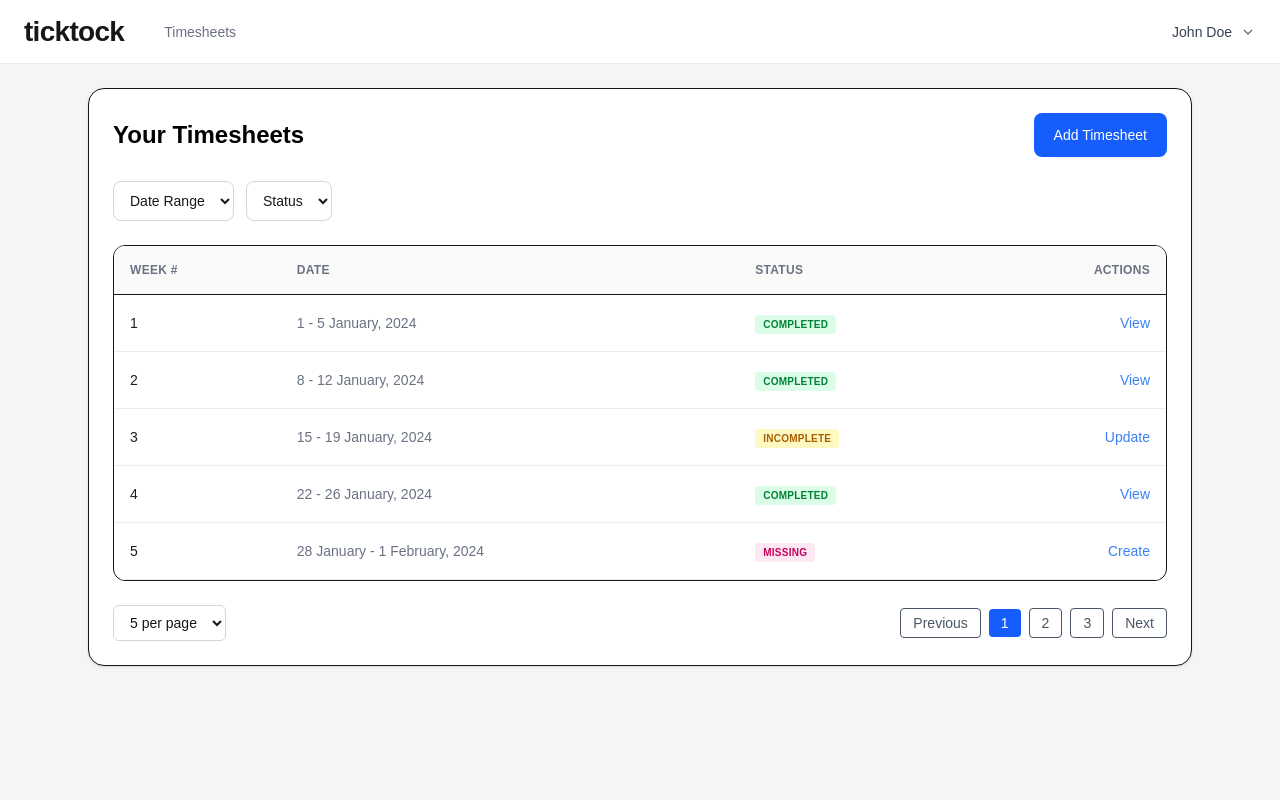
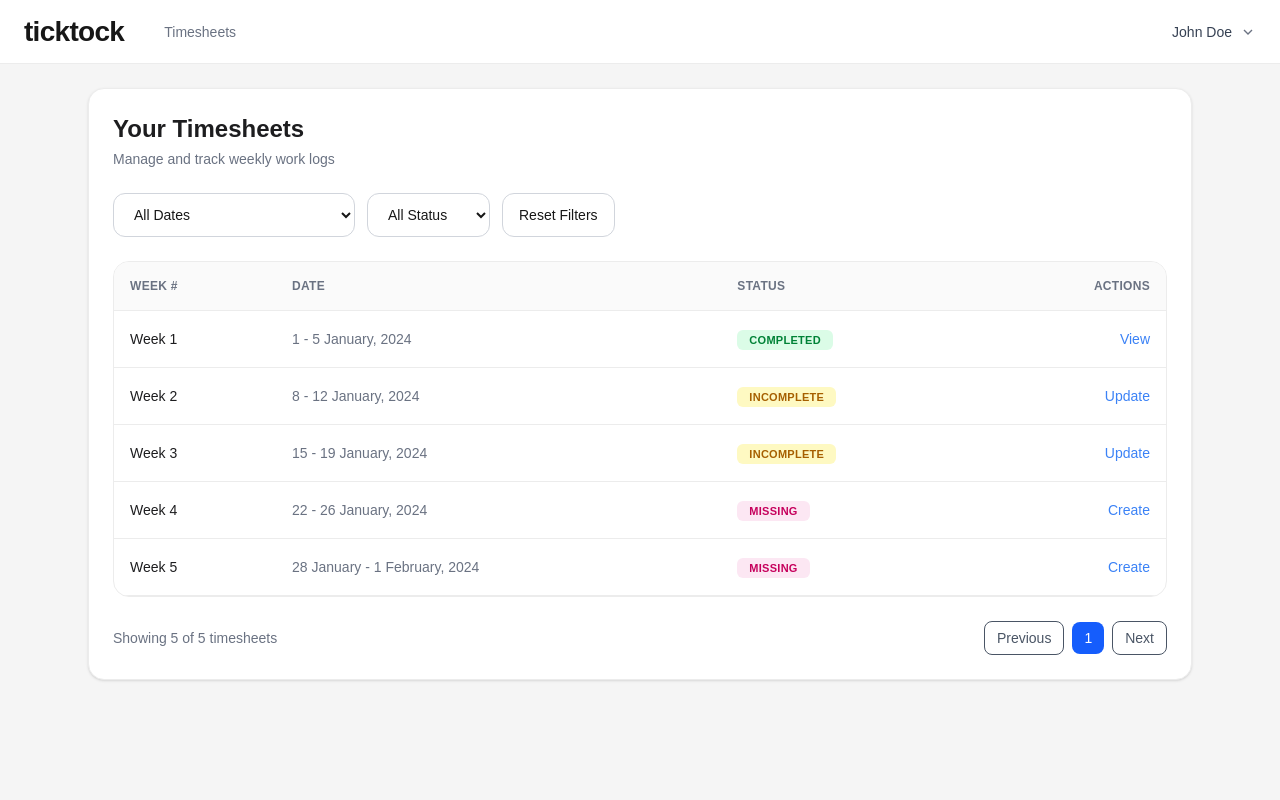
Before and after one commit to omprakash-patel/tentwenty-timesheet-app, a Next.js app: page /dashboard in a window 1280 px wide. Shown: the top 800 px of the page. Built offline with nearby package versions, Linux system fonts and the light colour scheme.

Commit message:
deployment1

```diff
--- a/src/components/table/TimesheetTable.tsx
+++ b/src/components/table/TimesheetTable.tsx
@@ -1,11 +1,11 @@
 "use client";
+
 import { getTimesheets } from "@/services/timesheet.service";
 import { Timesheet } from "@/types/timesheet";
 import Link from "next/link";
-import { useEffect, useState } from "react";
+import { useEffect, useMemo, useState } from "react";
 
 export default function TimesheetTable() {
-  const [open, setOpen] = useState(false);
   const [timesheets, setTimesheets] =
     useState<Timesheet[]>([]);
 
@@ -14,6 +14,15 @@ const [loading, setLoading] =
 
   const [error, setError] =
     useState("");
+
+  // FILTER STATES
+  const [statusFilter, setStatusFilter] =
+    useState("");
+
+  const [dateFilter, setDateFilter] =
+    useState("");
+
+  // FETCH DATA
   useEffect(() => {
     const fetchTimesheets =
       async () => {
@@ -26,7 +35,7 @@ useEffect(() => {
           setTimesheets(
             response.data
           );
-      } catch (error) {
+        } catch (err) {
           setError(
             "Failed to load timesheets"
           );
@@ -37,8 +46,56 @@ useEffect(() => {
 
     fetchTimesheets();
   }, []);
-  const getStatusStyle = (status: string) => {
-    switch (status.toLowerCase()) {
+
+  // FILTERED DATA
+  const filteredTimesheets =
+    useMemo(() => {
+      return timesheets.filter(
+        (item) => {
+          const statusMatch =
+            statusFilter === ""
+              ? true
+              : item.status ===
+                statusFilter;
+
+          const dateMatch =
+            dateFilter === ""
+              ? true
+              : item.dateRange ===
+                dateFilter;
+
+          return (
+            statusMatch &&
+            dateMatch
+          );
+        }
+      );
+    }, [
+      timesheets,
+      statusFilter,
+      dateFilter,
+    ]);
+
+  // UNIQUE DATES
+  const uniqueDates =
+    useMemo(() => {
+      return [
+        ...new Set(
+          timesheets.map(
+            (item) =>
+              item.dateRange
+          )
+        ),
+      ];
+    }, [timesheets]);
+
+  // STATUS STYLE
+  const getStatusStyle = (
+    status: string
+  ) => {
+    switch (
+      status.toLowerCase()
+    ) {
       case "completed":
         return "bg-green-100 text-green-700";
 
@@ -52,59 +109,126 @@ useEffect(() => {
         return "bg-gray-100 text-gray-700";
     }
   };
+
+  // LOADER
   if (loading) {
     return (
-    <div className="flex min-h-screen items-center justify-center">
-      <div className="h-10 w-10 animate-spin rounded-full border-4 border-blue-500 border-t-transparent" />
+      <div className="flex min-h-screen items-center justify-center bg-[#f5f5f5]">
+        <div className="h-12 w-12 animate-spin rounded-full border-4 border-blue-500 border-t-transparent" />
       </div>
     );
   }
+
+  // ERROR
   if (error) {
     return (
-    <div className="flex min-h-screen items-center justify-center">
-      <p className="text-red-500">
+      <div className="flex min-h-screen items-center justify-center bg-[#f5f5f5]">
+        <div className="rounded-xl bg-white px-8 py-6 shadow">
+          <p className="text-sm text-red-500">
             {error}
           </p>
         </div>
+      </div>
     );
   }
+
   return (
     <div className="min-h-screen bg-[#f5f5f5]">
-
       {/* CONTENT */}
       <div className="mx-auto max-w-6xl p-6">
-        {/* CARD */}
-        <div className="rounded-2xl border bg-white p-6 shadow-sm">
+        <div className="rounded-2xl border border-[#ececec] bg-white p-6 shadow-sm">
           {/* HEADER */}
           <div className="mb-6 flex flex-col items-start justify-between gap-4 md:flex-row md:items-center">
-            <h2 className="text-2xl font-bold text-black">
+            <div>
+              <h2 className="text-2xl font-bold text-[#1d1d1f]">
                 Your Timesheets
               </h2>
 
-            <button
-              onClick={() => setOpen(true)}
-              className="rounded-lg bg-blue-600 px-5 py-3 text-sm font-medium text-white transition hover:bg-blue-700"
-            >
-              Add Timesheet
-            </button>
+              <p className="mt-1 text-sm text-gray-500">
+                Manage and track
+                weekly work logs
+              </p>
+            </div>
+
           </div>
 
           {/* FILTERS */}
           <div className="mb-6 flex flex-col gap-3 md:flex-row">
-            <select className="h-10 rounded-lg border border-gray-300 px-3 text-sm outline-none">
-              <option>Date Range</option>
+            {/* DATE FILTER */}
+            <select
+              value={dateFilter}
+              onChange={(e) =>
+                setDateFilter(
+                  e.target.value
+                )
+              }
+              className="h-11 rounded-xl border border-gray-300 bg-white px-4 text-sm outline-none transition focus:border-blue-500"
+            >
+              <option value="">
+                All Dates
+              </option>
+
+              {uniqueDates.map(
+                (date) => (
+                  <option
+                    key={date}
+                    value={date}
+                  >
+                    {date}
+                  </option>
+                )
+              )}
             </select>
 
-            <select className="h-10 rounded-lg border border-gray-300 px-3 text-sm outline-none">
-              <option>Status</option>
+            {/* STATUS FILTER */}
+            <select
+              value={
+                statusFilter
+              }
+              onChange={(e) =>
+                setStatusFilter(
+                  e.target.value
+                )
+              }
+              className="h-11 rounded-xl border border-gray-300 bg-white px-4 text-sm outline-none transition focus:border-blue-500"
+            >
+              <option value="">
+                All Status
+              </option>
+
+              <option value="Completed">
+                Completed
+              </option>
+
+              <option value="Incomplete">
+                Incomplete
+              </option>
+
+              <option value="Missing">
+                Missing
+              </option>
             </select>
+
+            {/* RESET */}
+            <button
+              onClick={() => {
+                setDateFilter("");
+                setStatusFilter(
+                  ""
+                );
+              }}
+              className="h-11 rounded-xl border border-gray-300 px-4 text-sm font-medium transition hover:bg-gray-100"
+            >
+              Reset Filters
+            </button>
           </div>
 
           {/* TABLE */}
-          <div className="overflow-x-auto rounded-xl border">
+          <div className="overflow-x-auto rounded-2xl border border-[#ececec]">
             <table className="w-full min-w-[700px]">
+              {/* HEAD */}
               <thead className="bg-[#fafafa]">
-                <tr className="border-b">
+                <tr className="border-b border-[#ececec]">
                   <th className="p-4 text-left text-xs font-semibold uppercase tracking-wide text-gray-500">
                     Week #
                   </th>
@@ -123,30 +247,43 @@ if (error) {
                 </tr>
               </thead>
 
+              {/* BODY */}
               <tbody>
-  {timesheets.map((item) => (
+                {filteredTimesheets.length >
+                0 ? (
+                  filteredTimesheets.map(
+                    (item) => (
                       <tr
-      key={item.id}
+                        key={
+                          item.id
+                        }
                         className="border-b border-[#ececec] transition hover:bg-[#fafafa]"
                       >
                         {/* WEEK */}
                         <td className="p-4 text-sm font-medium text-[#1d1d1f]">
-        {item.weekNumber}
+                          Week{" "}
+                          {
+                            item.weekNumber
+                          }
                         </td>
 
                         {/* DATE */}
                         <td className="p-4 text-sm text-gray-500">
-        {item.dateRange}
+                          {
+                            item.dateRange
+                          }
                         </td>
 
                         {/* STATUS */}
                         <td className="p-4">
                           <span
-          className={`rounded px-2 py-1 text-[10px] font-semibold uppercase tracking-wide ${getStatusStyle(
+                            className={`rounded-md px-3 py-1 text-[11px] font-semibold uppercase tracking-wide ${getStatusStyle(
                               item.status
                             )}`}
                           >
-          {item.status}
+                            {
+                              item.status
+                            }
                           </span>
                         </td>
 
@@ -166,45 +303,54 @@ if (error) {
                           </Link>
                         </td>
                       </tr>
-  ))}
+                    )
+                  )
+                ) : (
+                  <tr>
+                    <td
+                      colSpan={4}
+                      className="p-10 text-center text-sm text-gray-500"
+                    >
+                      No
+                      timesheets
+                      found
+                    </td>
+                  </tr>
+                )}
               </tbody>
             </table>
           </div>
 
           {/* FOOTER */}
           <div className="mt-6 flex flex-col items-center justify-between gap-4 md:flex-row">
-            <select className="h-9 rounded-md border border-gray-300 px-3 text-sm">
-              <option>5 per page</option>
-            </select>
+            <p className="text-sm text-gray-500">
+              Showing{" "}
+              {
+                filteredTimesheets.length
+              }{" "}
+              of{" "}
+              {
+                timesheets.length
+              }{" "}
+              timesheets
+            </p>
 
             <div className="flex items-center gap-2 text-sm text-gray-600">
-              <button className="rounded border px-3 py-1 hover:bg-gray-100">
+              <button className="rounded-lg border px-3 py-1.5 transition hover:bg-gray-100">
                 Previous
               </button>
 
-              <button className="rounded bg-blue-600 px-3 py-1 text-white">
+              <button className="rounded-lg bg-blue-600 px-3 py-1.5 text-white">
                 1
               </button>
 
-              <button className="rounded border px-3 py-1 hover:bg-gray-100">
-                2
-              </button>
-
-              <button className="rounded border px-3 py-1 hover:bg-gray-100">
-                3
-              </button>
-
-              <button className="rounded border px-3 py-1 hover:bg-gray-100">
+              <button className="rounded-lg border px-3 py-1.5 transition hover:bg-gray-100">
                 Next
               </button>
             </div>
           </div>
         </div>
-
-
       </div>
-
-      {/* <TimesheetModa open={open} setOpen={setOpen} /> */}
     </div>
   );
 }
--- a/src/data/timesheets.ts
+++ b/src/data/timesheets.ts
@@ -125,7 +125,7 @@ export const timesheets: Timesheet[] =
       dateRange:
         "8 - 12 January, 2024",
 
-      status: "Completed",
+      status: "Incomplete",
 
       totalHours: 32,
 
@@ -279,7 +279,7 @@ export const timesheets: Timesheet[] =
       dateRange:
         "22 - 26 January, 2024",
 
-      status: "Completed",
+      status: "Missing",
 
       totalHours: 40,
 
```
Lines whose indentation alone changed are shown as unchanged.
